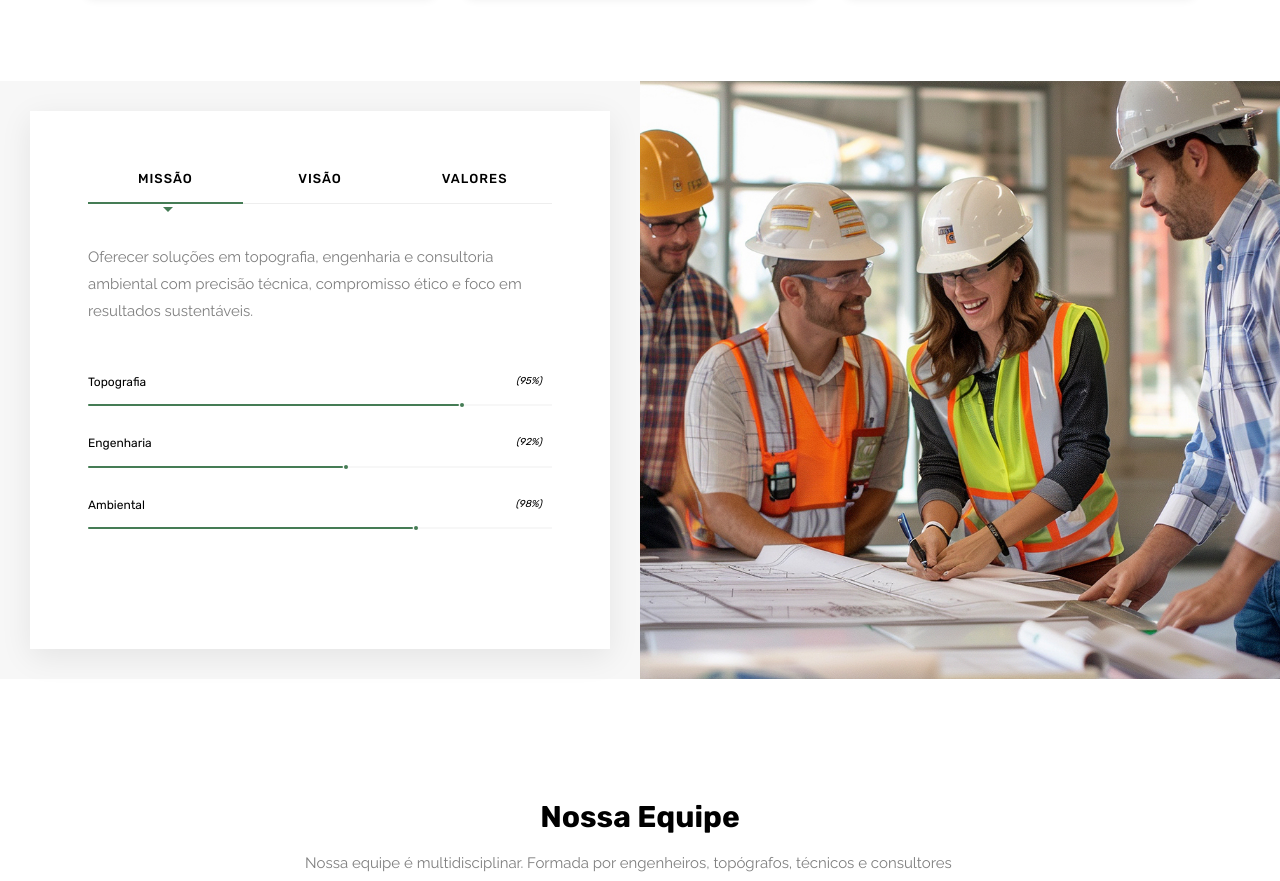
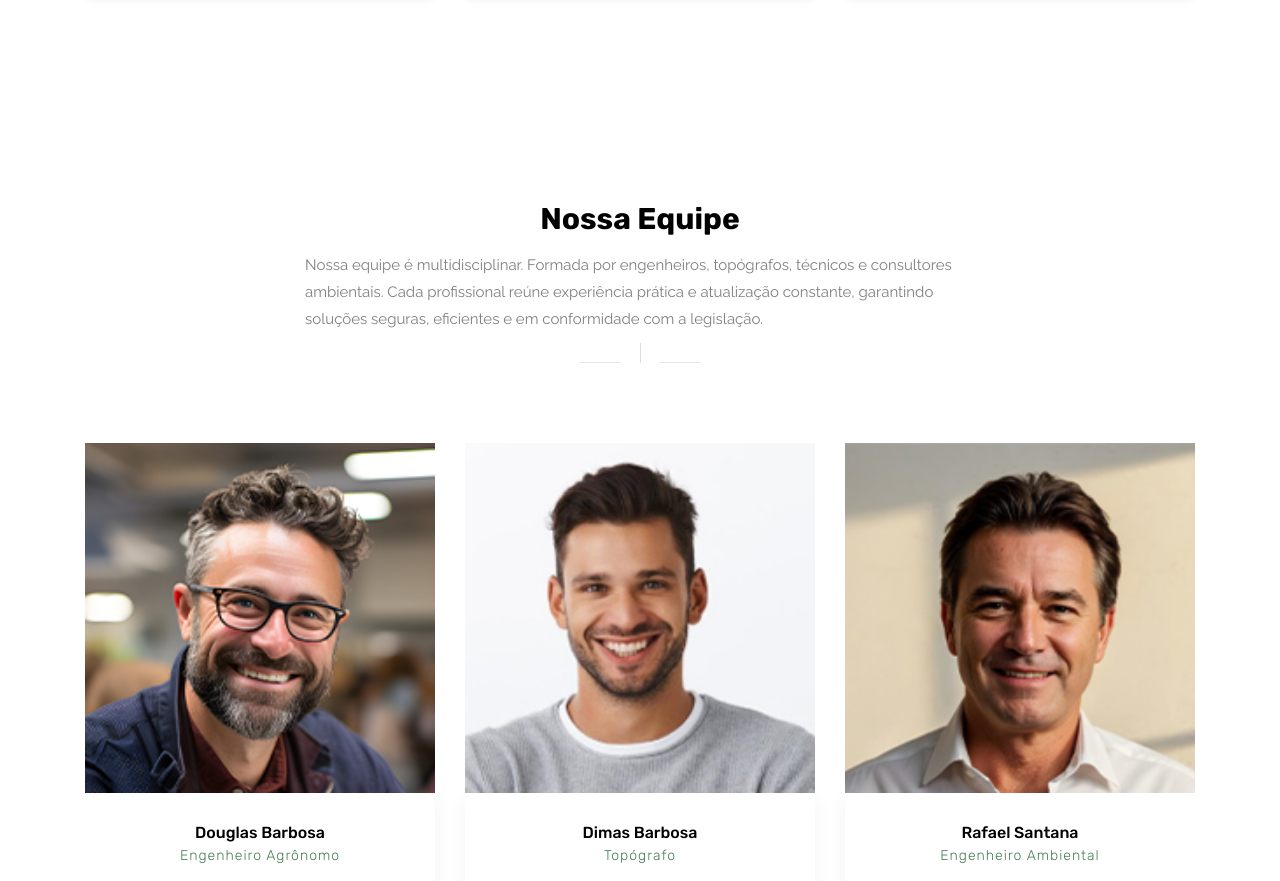
Before and after one commit to kaitereis/site_etca, a plain HTML site: page index.html in a window 1280 px wide. Shown: the part 6479-7360 px from the top of the page. Drawn offline with Linux system fonts and the light colour scheme; files whose address does not match are found by name.

Commit message:
Exclusão seção Missão/valores
Exclusão de seção Missão e valores

```diff
--- a/index.html
+++ b/index.html
@@ -140,11 +140,17 @@
                             <b>Consultoria Ambiental</b>
                         </span>
                     </h4>
-                    <p style="text-align: left; color: #000;">Na ETCA, integramos precisão técnica, visão estratégica e responsabilidade ambiental para oferecer soluções completas em Engenharia, Topografia e Consultoria Ambiental. Atuamos com rigor técnico, confiabilidade de dados e compromisso com a qualidade em todas as etapas dos nossos projetos.
-<br><br>
-Contamos com uma equipe altamente qualificada e utilizamos tecnologias de ponta para desenvolver projetos de engenharia personalizados, realizar levantamentos topográficos detalhados e prestar consultorias ambientais alinhadas às exigências legais e aos princípios da sustentabilidade.
-<br><br>
-Nosso propósito é entregar resultados seguros, eficientes e responsáveis, contribuindo para o desenvolvimento de projetos sólidos e ambientalmente conscientes.
+                    <p style="text-align: left; color: #000;">Na ETCA, integramos precisão técnica, visão estratégica e
+                        responsabilidade ambiental para oferecer soluções completas em Engenharia, Topografia e
+                        Consultoria Ambiental. Atuamos com rigor técnico, confiabilidade de dados e compromisso com a
+                        qualidade em todas as etapas dos nossos projetos.
+                        <br><br>
+                        Contamos com uma equipe altamente qualificada e utilizamos tecnologias de ponta para desenvolver
+                        projetos de engenharia personalizados, realizar levantamentos topográficos detalhados e prestar
+                        consultorias ambientais alinhadas às exigências legais e aos princípios da sustentabilidade.
+                        <br><br>
+                        Nosso propósito é entregar resultados seguros, eficientes e responsáveis, contribuindo para o
+                        desenvolvimento de projetos sólidos e ambientalmente conscientes.
                     </p>
                 </div>
 
@@ -252,7 +258,7 @@ Nosso propósito é entregar resultados seguros, eficientes e responsáveis, con
                     </div>
 
                     <!-- Card 3 -->
-                <!--    <div class="flip-card">
+                    <!--    <div class="flip-card">
                         <div class="flip-card-inner">
                             <div class="flip-card-front">
                                 <span class="flip-icon"><i class="icofont icofont-water-drop"></i></span>
@@ -772,7 +778,13 @@ Nosso propósito é entregar resultados seguros, eficientes e responsáveis, con
                             <div class="item-img-overlay valign">
                                 <div class="overlay-info full-width vertical-center">
                                     <h6>Georreferenciamento</h6>
-                                    <p>O georreferenciamento de imóveis rurais é um procedimento técnico essencial para garantir a correta identificação, localização e delimitação de uma propriedade, utilizando coordenadas geográficas referenciadas ao Sistema Geodésico Brasileiro. Regulamentado pelo INCRA, esse processo passou a ser indispensável para assegurar a regularidade jurídica dos imóveis rurais, especialmente em situações que envolvem alterações na matrícula, como desmembramentos, unificações, inventários, usucapião e transações de compra e venda.</p>
+                                    <p>O georreferenciamento de imóveis rurais é um procedimento técnico essencial para
+                                        garantir a correta identificação, localização e delimitação de uma propriedade,
+                                        utilizando coordenadas geográficas referenciadas ao Sistema Geodésico
+                                        Brasileiro. Regulamentado pelo INCRA, esse processo passou a ser indispensável
+                                        para assegurar a regularidade jurídica dos imóveis rurais, especialmente em
+                                        situações que envolvem alterações na matrícula, como desmembramentos,
+                                        unificações, inventários, usucapião e transações de compra e venda.</p>
                                 </div>
                                 <a href="img/portfolio/8.jpg" class="popimg">
                                     <i class="icofont icofont-image"></i>
@@ -809,7 +821,11 @@ Nosso propósito é entregar resultados seguros, eficientes e responsáveis, con
                             <div class="item-img-overlay valign">
                                 <div class="overlay-info full-width vertical-center">
                                     <h6>Outorga de Direitos de Uso da Água</h6>
-                                    <p>A Outorga de Direito de Uso de Recursos Hídricos é um instrumento legal que autoriza o uso da água de rios, córregos, nascentes, lagos ou aquíferos subterrâneos para determinadas finalidades. No Brasil, esse controle é estabelecido pela Política Nacional de Recursos Hídricos (Lei nº 9.433/1997), que define a água como um bem público e de uso limitado.</p>
+                                    <p>A Outorga de Direito de Uso de Recursos Hídricos é um instrumento legal que
+                                        autoriza o uso da água de rios, córregos, nascentes, lagos ou aquíferos
+                                        subterrâneos para determinadas finalidades. No Brasil, esse controle é
+                                        estabelecido pela Política Nacional de Recursos Hídricos (Lei nº 9.433/1997),
+                                        que define a água como um bem público e de uso limitado.</p>
                                 </div>
                                 <a href="img/portfolio/9.jpg" class="popimg">
                                     <i class="icofont icofont-image"></i>
@@ -835,7 +851,8 @@ Nosso propósito é entregar resultados seguros, eficientes e responsáveis, con
 
     <!-- ==== Start Imóveis à venda -->
 
-    <section class="imoveis-venda section-padding" data-scroll-index="4" style="padding-top: 60px; padding-bottom: 60px;">
+    <section class="imoveis-venda section-padding" data-scroll-index="4"
+        style="padding-top: 60px; padding-bottom: 60px;">
         <div class="container">
             <div class="row">
                 <div class="section-head text-center col-lg-8 offset-lg-2 col-md-10 offset-md-1">
@@ -943,94 +960,7 @@ Nosso propósito é entregar resultados seguros, eficientes e responsáveis, con
 
     <!-- End Imóveis à venda ==== -->
 
-    <!-- =====================================
-        ==== Start about -->
-
-    <section class="about section-box" data-scroll-index="1">
-        <div class="container-fluid">
-            <div class="row">
-
-                <div class="col-lg-6 half-content bg-gray">
-                    <div class="tabs-section box-white">
-                        <ul class="nav nav-pills underline tabs" id="pills-tab" role="tablist">
-                            <li class="nav-item one active">
-                                <a class="nav-link active" id="pills-home-tab" data-toggle="pill" href="#tab1"
-                                    role="tab" aria-controls="tab1" aria-selected="true">Missão</a>
-                            </li>
-                            <li class="nav-item two">
-                                <a class="nav-link" id="pills-profile-tab" data-toggle="pill" href="#tab2" role="tab"
-                                    aria-controls="tab2" aria-selected="false">Visão</a>
-                            </li>
-                            <li class="nav-item three">
-                                <a class="nav-link" id="pills-contact-tab" data-toggle="pill" href="#tab3" role="tab"
-                                    aria-controls="tab3" aria-selected="false">Valores</a>
-                            </li>
-                            <li class="hr"></li>
-                        </ul>
-                        <div class="tab-content mt-30" id="pills-tabContent">
-                            <div class="tab-pane fade show active" id="tab1" role="tabpanel"
-                                aria-labelledby="pills-home-tab">
-                                <p>Oferecer soluções em topografia, engenharia e consultoria ambiental com precisão
-                                    técnica, compromisso ético e foco em resultados sustentáveis.</p>
-                                <div class="skills mt-50">
-                                    <div class="skill-item">
-                                        <h6>Topografia <i>(95%)</i></h6>
-                                        <div class="skill-progress">
-                                            <div class="progres" data-value="80%"></div>
-                                        </div>
-                                    </div>
-                                    <div class="skill-item">
-                                        <h6>Engenharia <i>(92%)</i></h6>
-                                        <div class="skill-progress">
-                                            <div class="progres" data-value="55%"></div>
-                                        </div>
-                                    </div>
-                                    <div class="skill-item">
-                                        <h6>Ambiental <i>(98%)</i></h6>
-                                        <div class="skill-progress">
-                                            <div class="progres" data-value="70%"></div>
-                                        </div>
-                                    </div>
-
-                                </div>
-                            </div>
-                            <div class="tab-pane fade" id="tab2" role="tabpanel" aria-labelledby="pills-profile-tab">
-                                <p>Ser referência regional em serviços de engenharia e meio
-                                    ambiente</p>
-                                <p>Sermos reconhecidos pela qualidade, inovação e responsabilidade socioambiental. Ser
-                                    referência regional em serviços de engenharia, topografia e consultoria ambiental,
-                                    atuando com inovação e excelência. Buscamos crescer de forma sustentável, expandindo
-                                    nossa presença no mercado e consolidando parcerias sólidas que promovam
-                                    desenvolvimento responsável e equilibrado.</p>
-                            </div>
-                            <div class="tab-pane fade" id="tab3" role="tabpanel" aria-labelledby="pills-contact-tab">
-                                <p>Nossos valores são a base de cada projeto que realizamos. Trabalhamos com
-                                    transparência e ética em todas as relações, garantindo confiança e credibilidade.
-                                    Prezamos pelo respeito ao cliente e ao meio ambiente, unindo inovação e
-                                    responsabilidade social. Buscamos a excelência técnica contínua, valorizamos o
-                                    trabalho em equipe e acreditamos que soluções sustentáveis são o caminho para um
-                                    futuro melhor.</p>
-                                <ul class="list mt-15">
-                                    <li><i class="icofont icofont-checked"></i>Ética</li>
-                                    <li><i class="icofont icofont-checked"></i>Transparência</li>
-                                    <li><i class="icofont icofont-checked"></i>Inovação</li>
-                                    <li><i class="icofont icofont-checked"></i>Responsabilidade</li>
-                                    <li><i class="icofont icofont-checked"></i>Excelência</li>
-                                    <li><i class="icofont icofont-checked"></i>Sustentabilidade</li>
-                                </ul>
-                            </div>
-                        </div>
-                    </div>
-                </div>
-
-                <div class="col-lg-6 bg-img bg-fixed half-img hide-md" data-background="img/bg2.jpg"></div>
-
-            </div>
-        </div>
-    </section>
-
-    <!-- End about ====
-        ======================================= -->
+
 
 
 
@@ -1286,6 +1216,7 @@ Nosso propósito é entregar resultados seguros, eficientes e responsáveis, con
         }
 
         @media (max-width: 767px) {
+
             .clients-rotating,
             .logo-marquee {
                 overflow-x: clip;
@@ -1497,7 +1428,8 @@ Nosso propósito é entregar resultados seguros, eficientes e responsáveis, con
 
             <div class="social">
 
-                <a href="https://www.instagram.com/etcaconsultoria/" target="_blank"><i class="icofont icofont-social-instagram"></i></a>
+                <a href="https://www.instagram.com/etcaconsultoria/" target="_blank"><i
+                        class="icofont icofont-social-instagram"></i></a>
                 <a href="https://www.linkedin.com" target="_blank"><i class="icofont icofont-brand-linkedin"></i></a>
 
 
```
